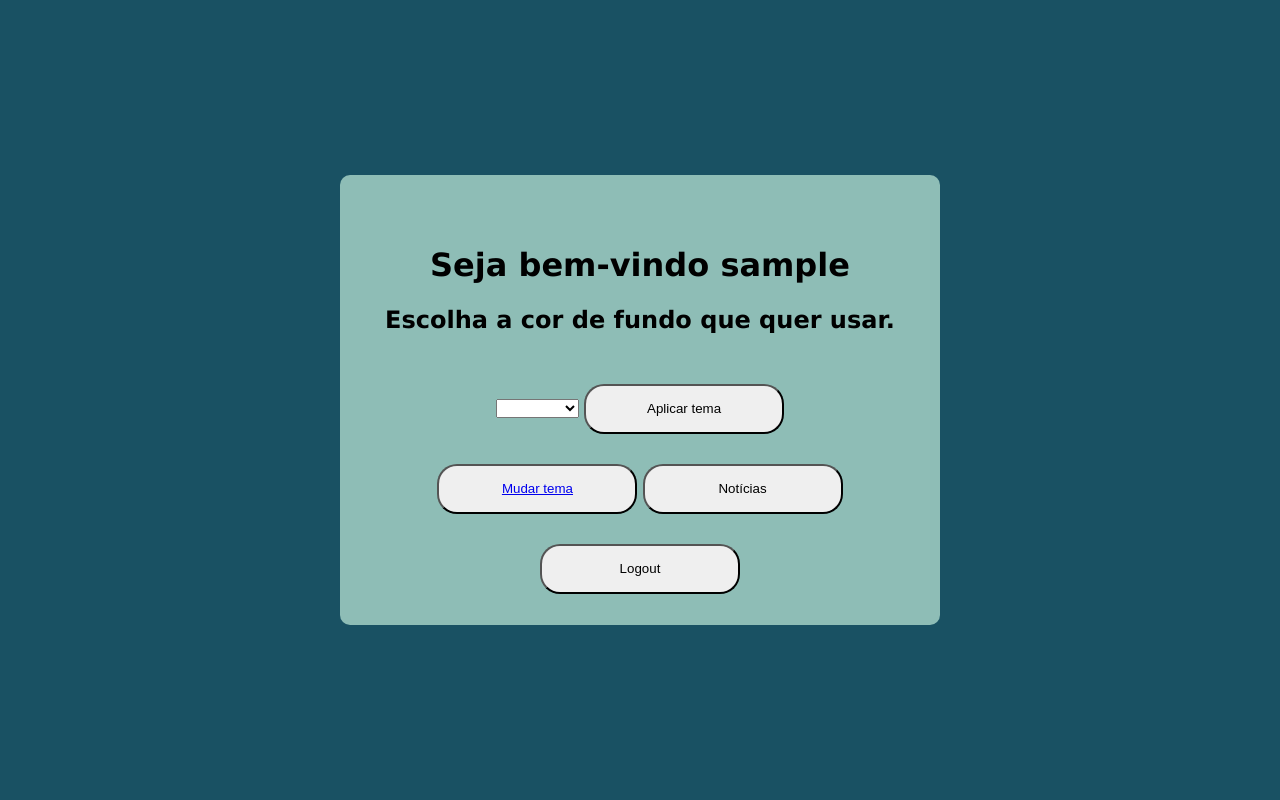
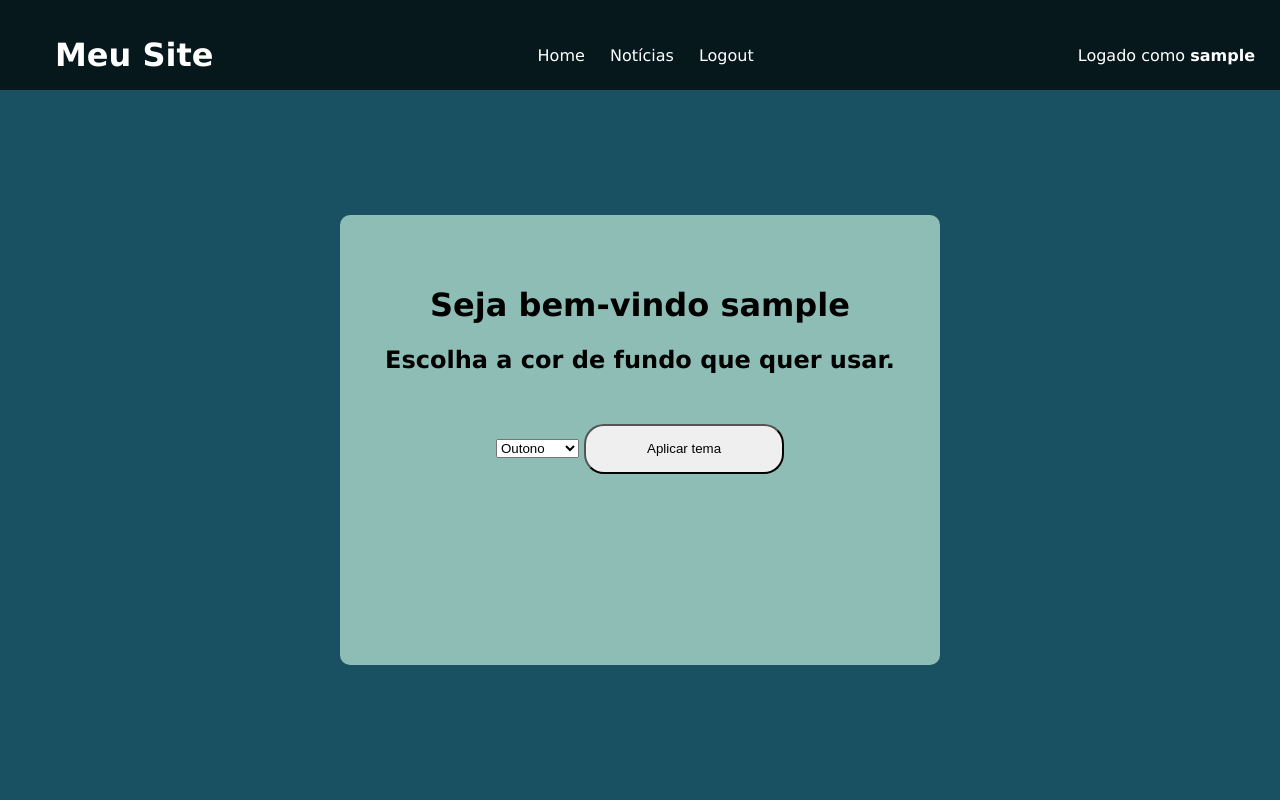
Before and after one commit to devCalixx/laboratorio-de-programacao, a Flask app: page /bemvindo in a window 1280 px wide. Run offline with Flask 3, Linux system fonts and the light colour scheme; the visitor is signed in with stand-in values (Sample User, id 1).

Commit message:
Add files via upload
site com algumas mudanças no uso dos cookies em relação aos temas do site. esquema de notícias iniciado.

```diff
--- a/aula11072025/app.py
+++ b/aula11072025/app.py
@@ -23,7 +23,7 @@ def login():
         else:
             mensagem = "Usuário ou senha inválidos"
 
-    return render_template('login.html', tema=tema, mensagem=mensagem)
+    return render_template('login.html', tema=tema, mensagem=mensagem, sem_header=True)
 
 @app.route('/bemvindo', methods=['GET', 'POST'])
 def bemvindo():
@@ -54,9 +54,17 @@ def noticias():
 
     tema = request.cookies.get('tema', 'padrao')
 
+    if request.method == "POST":
+        tema = request.form.get('tema', 'padrao')
+        response = make_response(render_template('noticias.html', username=username, tema=tema, contador=contador))
+        response.set_cookie("tema", tema, max_age=1800)
+        return response
+
+    return render_template('noticias.html', username=username, tema=tema, contador=contador)
+
 @app.route('/mudartema', methods=['POST'])
 def mudar_tema():
-    tema = request.form.get('tema')
+    tema = request.form.get('tema', 'padrao')
     response = make_response(redirect(url_for('bemvindo')))
     response.set_cookie('tema', tema, max_age=1800)
     return response
--- a/aula11072025/static/script.js
+++ /dev/null
@@ -1,14 +0,0 @@
-document.addEventListener('DOMContentLoaded', function() {
-
-  document.body.className = "{{ tema }}";
-  document.getElementById('tema').value = "{{ tema }}";
-
-  document.getElementById('tema').addEventListener('change', function() {
-      document.body.className = this.value;
-      document.getElementById('tema').value = this.value;
-  });
-
-  document.getElementById('temaForm').addEventListener('submit', function(e) {
-
-  });
-});
--- a/aula11072025/static/style.css
+++ b/aula11072025/static/style.css
@@ -1,11 +1,6 @@
 body {
     margin: 0;
-    height: 100vh;
-    width: 100vw;
     background-color: #195163;
-    display: flex;
-    justify-content: center;
-    align-items: center;
     font-family: Verdana, Geneva, Tahoma, sans-serif;
 }
 
@@ -15,15 +10,52 @@ body.primavera {background-color: #BE5985;}
 body.inverno {background-color: #5356FF;}
 body.outono { background-color: #9F5255;}
 
+.site-header {
+    width: 100%;
+    height: 60px;
+    background-color: rgba(0, 0, 0, 0.7);
+    color: #fff;
+    padding: 15px;
+    position: fixed;
+    top: 0;
+    left: 0;
+    z-index: 1000;
+}
+
+.site-header .header-conteudo {
+    display: flex;
+    justify-content: space-between;
+    align-items: center;
+    max-width: 1200px;
+    margin: auto;
+    padding: 0;
+}
+
+.site-header nav a {
+    color: #fff;
+    text-decoration: none;
+    margin: 0 10px;
+}
+
+.site-header nav a:hover {
+    text-decoration: underline;
+}
+
+main {
+    min-height: calc(100vh - 80px); /* altura da tela menos o header */
+    display: flex;
+    justify-content: center;
+    align-items: center;
+    margin-top: 80px; /* empurra conteúdo pra baixo do header fixo */
+}
+
 .container {
     width: 600px;
     height: 400px;
     border-radius: 10px;
     background-color: #8ebdb6;
     text-align: center;
-    justify-content: center;
-    align-items: center;
-    margin: 25%;
+    margin: 0 auto;
     padding-top: 50px;
 }
 
@@ -55,3 +87,18 @@ body.outono .container{background-color: #E16A54;}
     margin-top: 30px;
     border-radius: 20px;
 }
+
+.noticias {
+    display: grid;
+    grid-template-columns: repeat(3, 1fr);
+    gap: 20px;
+    max-width: 1200px;
+    margin: 0 auto;
+    padding: 20px;
+}
+
+.noticia-politica, .noticia-entretenimento, .noticia-esportes, .noticia-ciencia {
+    height: 300px;
+    width: 300px;
+    border: #195163 2px solid;
+}
--- /dev/null
+++ b/aula11072025/templates/base.html
@@ -0,0 +1,30 @@
+<!DOCTYPE html>
+<html lang="en">
+<head>
+    <meta charset="UTF-8">
+    <meta name="viewport" content="width=device-width, initial-scale=1.0">
+    <link rel="stylesheet" href="{{ url_for('static', filename='style.css') }}">
+    <title>{% block title %}Site{% endblock %}</title>
+</head>
+<body class="{{ tema or 'padrao' }}">
+    {% if not sem_header %}
+    <header class="site-header">
+        <div class="header-conteudo">
+            <h1>Meu Site</h1>
+            <nav>
+                <a href="{{ url_for('bemvindo') }}">Home</a>
+                <a href="{{ url_for('noticias') }}">Notícias</a>
+                <a href="{{ url_for('logout') }}">Logout</a>
+            </nav>
+            <p class="user-info">Logado como <strong>{{ session['username'] }}</strong></p>
+        </div>
+    </header>
+    {% endif %}
+
+    <main>
+        {% block content %}{% endblock %}
+    </main>
+
+    <script src="{{ url_for('static', filename='script.js') }}"></script>
+</body>
+</html>
--- a/aula11072025/templates/bemvindo.html
+++ b/aula11072025/templates/bemvindo.html
@@ -4,30 +4,26 @@
     <meta charset="UTF-8">
     <meta name="viewport" content="width=device-width, initial-scale=1.0">
     <link rel="stylesheet" href="{{ url_for('static', filename='style.css') }}">
-    <title>Bem-vindo</title>
+    {% extends 'base.html' %}
+    <title>{% block title %}Bem-vindo{% endblock %}</title>
 </head>
 <body class="{{ tema or 'padrao'}}">
+    {% block content %}
     <div class="container">
         <h1>Seja bem-vindo {{ username }}</h1>
         <form id="temaForm" method="POST" action="{{ url_for('mudar_tema') }}">
             <h2>Escolha a cor de fundo que quer usar.</h2>
             <select id="tema" name="tema">
-                <option value="padrao" name="tema">Padrão</option>
-                <option value="verao" name="tema">Verão</option>
-                <option value="primavera" name="tema">Primavera</option>
-                <option value="inverno" name="tema">Inverno</option>
-                <option value="outono" name="tema">Outono</option>
+                <option value="padrao" {% if tema == 'padrao' %}selected{% endif %}>Padrão</option>
+                <option value="verao" {% if tema == 'padrao' %}selected{% endif %}>Verão</option>
+                <option value="primavera" {% if tema == 'padrao' %}selected{% endif %}>Primavera</option>
+                <option value="inverno" {% if tema == 'padrao' %}selected{% endif %}>Inverno</option>
+                <option value="outono" {% if tema == 'padrao' %}selected{% endif %}>Outono</option>
             </select>
             <button type="submit">Aplicar tema</button>
-            <div class="sessoes">
-                <button><a href="/bemvindo">Mudar tema</a></button>
-                <a href="noticias.html"><button>Notícias</button></a>
-            </div>
         </form>
-
-        <form action="{{ url_for('logout') }}"><button type="submit">Logout</button></form>
     </div>
-
+    {% endblock %}
     <script src="{{ url_for('static', filename='script.js') }}"></script>
 </body>
 </html>
```
Also changed, not shown: aula11072025/templates/login.html (+5 -2 lines), aula11072025/templates/noticias.html (+43 -2 lines).
